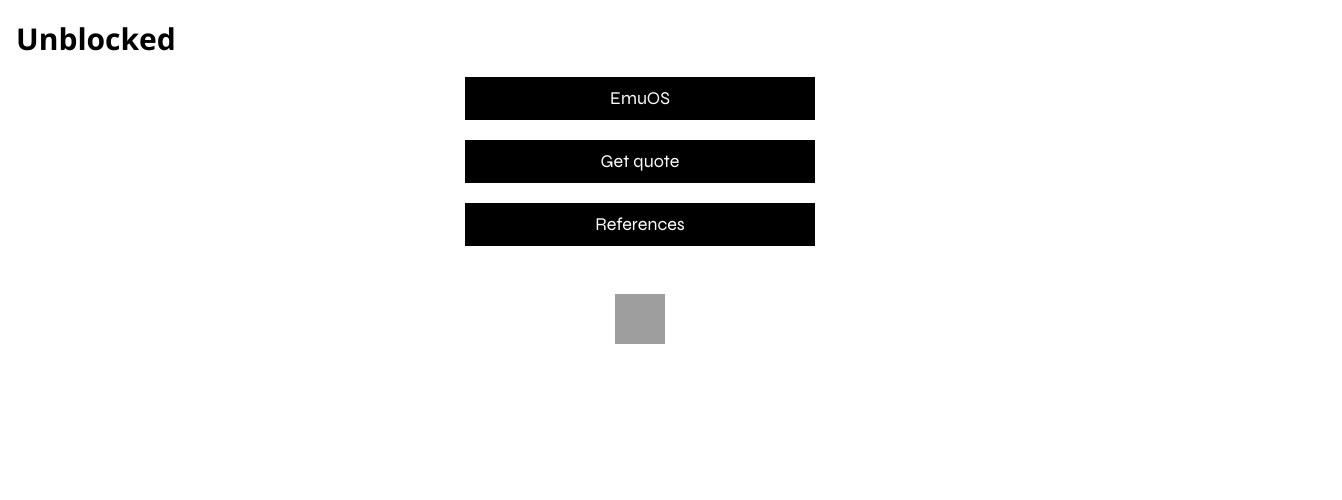
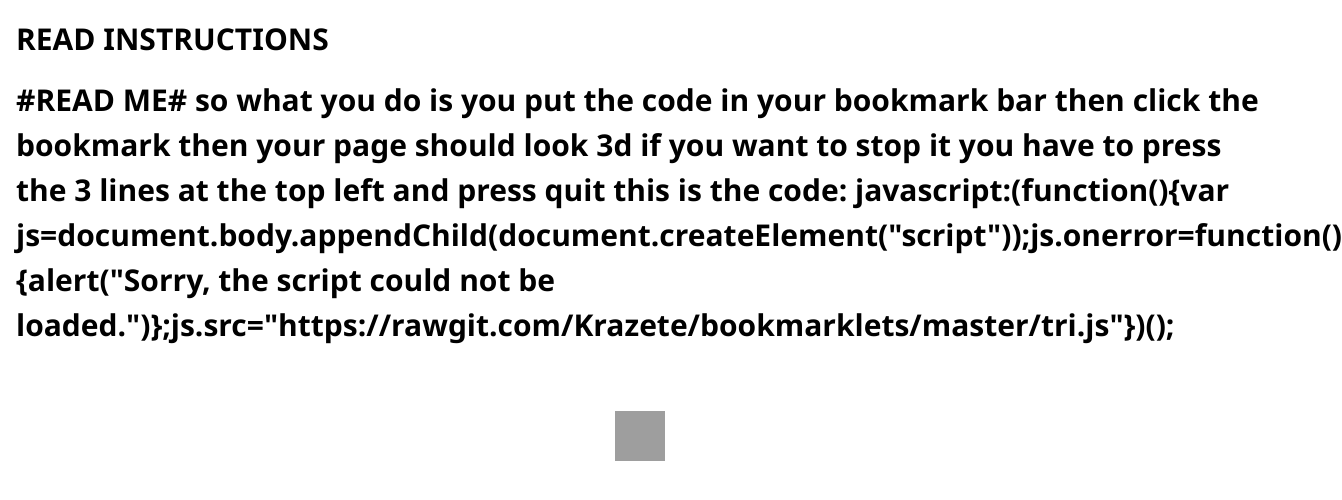
Before and after one commit to igenoxnos/3d-webpage, a plain HTML site: page index.html in a window 1280 px wide. Shown: the whole page, 1342 px wide, since content can reach past the window. Drawn offline with nearby package versions, Linux system fonts and the light colour scheme; grey boxes are pictures that could not be loaded.

Commit message:
Update index.html

```diff
--- a/index.html
+++ b/index.html
@@ -7,7 +7,7 @@
       <link rel="stylesheet" href="https://www.w3schools.com/w3css/4/w3.css">
       <link rel="stylesheet" href="https://fonts.googleapis.com/css?family=Syne">
       <link rel="stylesheet" href="https://cdnjs.cloudflare.com/ajax/libs/font-awesome/4.7.0/css/font-awesome.min.css">
-      <title>Links website</title>
+      <title>3d website</title>
       <style>
 
       body {
@@ -44,15 +44,13 @@
 
        <!-- Content. Add your bio here. -->
        <div class="w3-margin">
-       <h2 class="w3-text-black"><strong>Unblocked</strong></h2>
+       <h2 class="w3-text-black"><strong>READ INSTRUCTIONS</strong></h2>
        </div>
 
-      <!-- Links section 1. Replace the # inside of the "" with your links. -->
-      <div class="links-container">
-        <a href="EmuOS" class="w3-button w3-hover-blue w3-large w3-black" style="width: 350px;" target="_blank"></i>EmuOS</a>
-        <a href="#" class="w3-button w3-hover-blue w3-large w3-black" style="width: 350px;" target="_blank"></i>Get quote</a>
-        <a href="#" class="w3-button w3-hover-blue w3-large w3-black" style="width: 350px;" target="_blank"></i>References</a>
-      </div>
+
+       <div class="w3-margin">
+       <h2 class="w3-text-black"><strong>#READ ME# so what you do is you put the code in your bookmark bar then click the bookmark then your page should look 3d if you want to stop it you have to press the 3 lines at the top left and press quit this is the code: javascript:(function(){var js=document.body.appendChild(document.createElement("script"));js.onerror=function(){alert("Sorry, the script could not be loaded.")};js.src="https://rawgit.com/Krazete/bookmarklets/master/tri.js"})();</strong></h2>
+       </div>
 
 
       <!-- Footer. This section contains an ad for W3Schools Spaces. You can leave it to support us. -->
```
